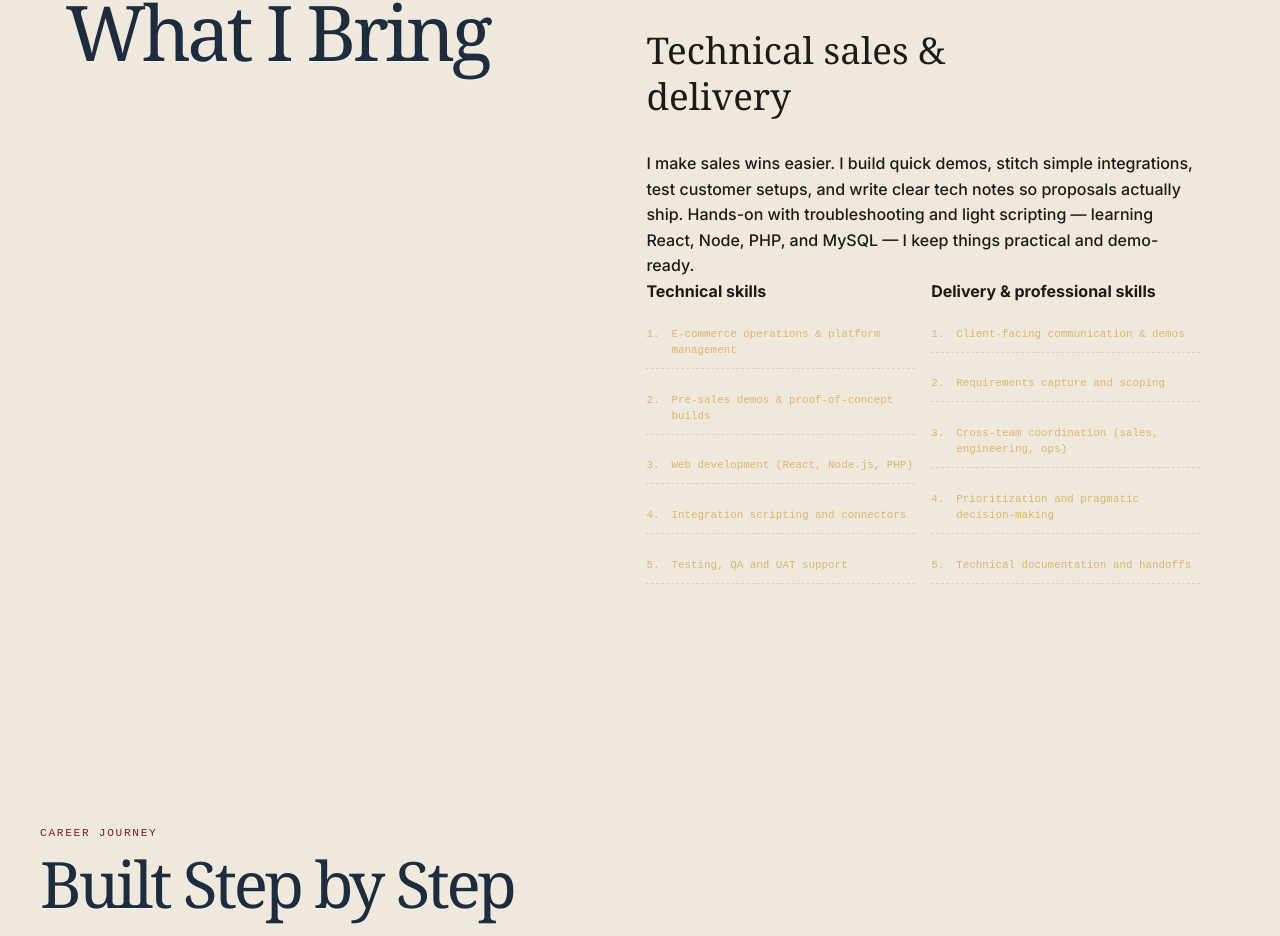
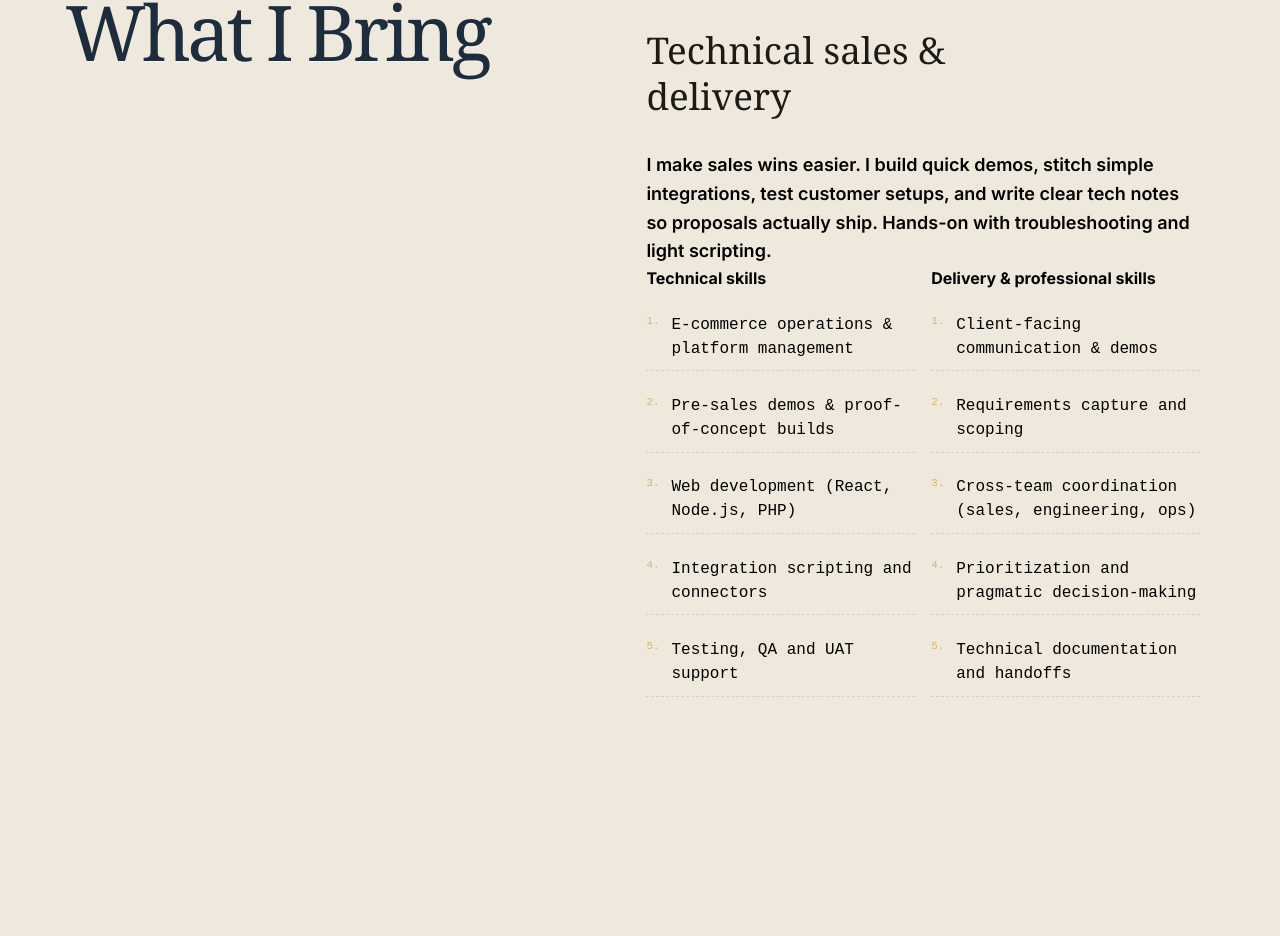
Before and after one commit to DprsCowdr/Portfolio, a React (Vite) app in the folder brandon/: page / in a window 1280 px wide. Shown: the part 928-1864 px from the top of the page. Built offline with nearby package versions, Linux system fonts and the light colour scheme.

Commit message:
About: increase font size and use black text; remove tech-learning clause from lead paragraph

```diff
--- a/brandon/src/components/AboutSection.jsx
+++ b/brandon/src/components/AboutSection.jsx
@@ -27,7 +27,7 @@ export const AboutSection = () => {
 
                     <div className="about-focus-card">
                         <h3 className="about-focus-title">Technical sales & delivery</h3>
-                        <p className="about-focus-lead">I make sales wins easier. I build quick demos, stitch simple integrations, test customer setups, and write clear tech notes so proposals actually ship. Hands-on with troubleshooting and light scripting — learning React, Node, PHP, and MySQL — I keep things practical and demo-ready.</p>
+                        <p className="about-focus-lead">I make sales wins easier. I build quick demos, stitch simple integrations, test customer setups, and write clear tech notes so proposals actually ship. Hands-on with troubleshooting and light scripting.</p>
 
                         <div className="about-focus-list skills-grid">
                             <div className="skills-column">
--- a/brandon/src/index.css
+++ b/brandon/src/index.css
@@ -139,13 +139,13 @@ a { color: inherit; text-decoration: none; }
 .focus-text {
   font-family: 'Inter', var(--font-sans);
   font-weight: 400;
-  color: var(--foreground);
-}
-
-.about-focus-lead { font-size: 1rem; line-height: 1.6; font-weight: 500; }
-.skills-column-title { font-weight: 600; margin-bottom: 0.6rem; }
+  color: #000; /* use pure black for high contrast */
+}
+
+.about-focus-lead { font-size: 1.125rem; line-height: 1.6; font-weight: 600; color: #000; }
+.skills-column-title { font-weight: 700; margin-bottom: 0.6rem; color: #000; }
 .about-focus-item { display: flex; gap: 0.75rem; align-items: flex-start; margin-bottom: 0.6rem; }
-.about-focus-item .focus-text { display: block; }
+.about-focus-item .focus-text { display: block; color: #000; font-size: 1rem; }
 
 .site-nav {
   position: fixed;
```
